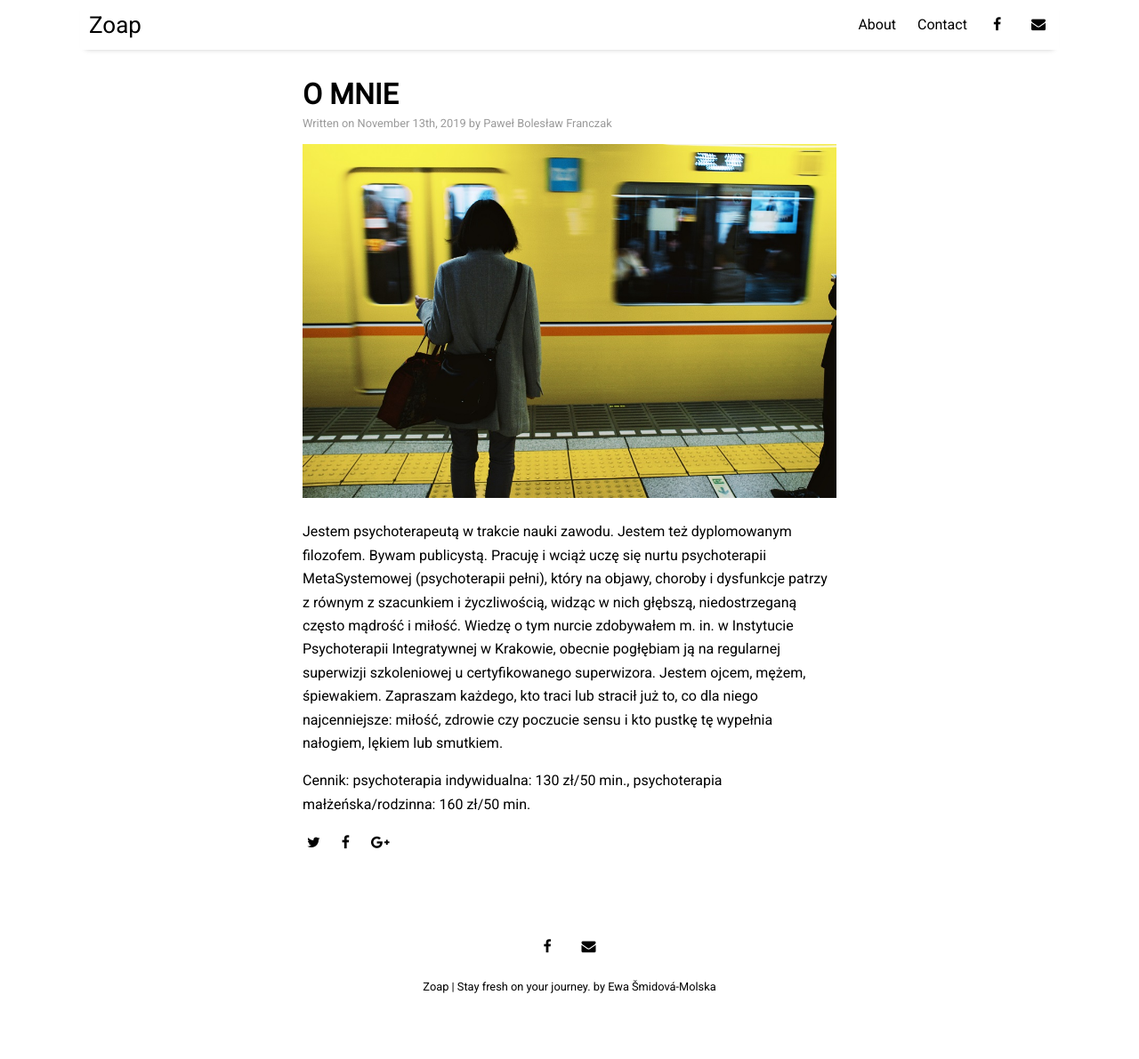
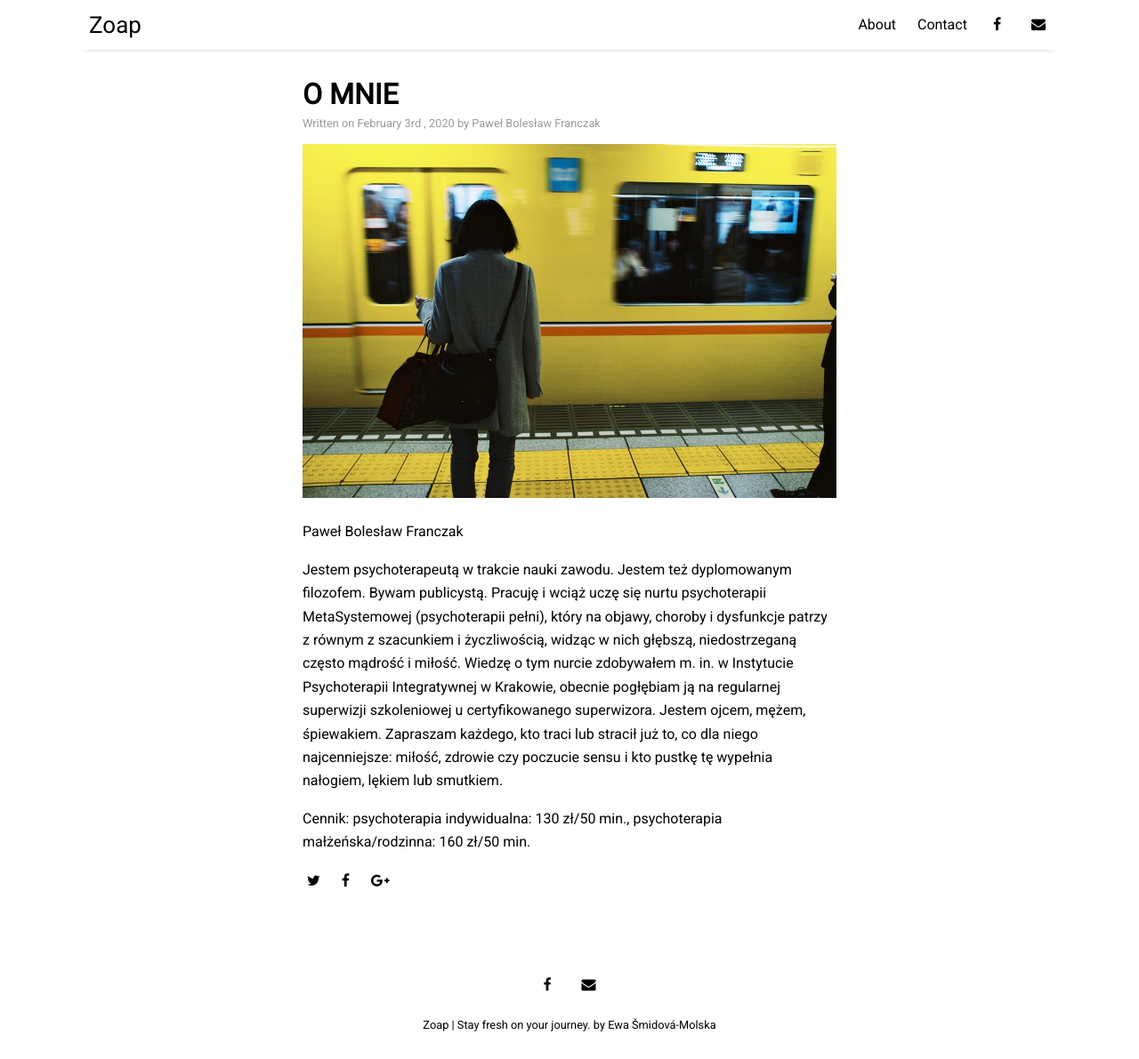
Before and after one commit to kmmolska/kmmolska.github.io, a Jekyll site: the page built from _posts/2020-02-03-o-mnie.md, in a window 1280 px wide and 1191 px high. Shown: the whole window at 89% size. Built offline with Jekyll 4.4.1, drawn with Linux system fonts in a browser that asks for light colours; nearby versions of some CDN libraries.

Commit message:
Update and rename 2019-11-13-the-zoap-story.md to 2020-02-03-o-mnie.md

```diff
--- a/_posts/2019-11-13-the-zoap-story.md
+++ b/_posts/2020-02-03-o-mnie.md
@@ -7,6 +7,8 @@ tags: [bio]
 image: city-1.jpg
 ---
 
+Paweł Bolesław Franczak
+
 Jestem psychoterapeutą w trakcie nauki zawodu. Jestem też dyplomowanym filozofem. Bywam publicystą.
 Pracuję i wciąż uczę się nurtu psychoterapii MetaSystemowej (psychoterapii pełni), który na objawy, choroby i dysfunkcje patrzy z równym z szacunkiem i życzliwością, widząc w nich głębszą, niedostrzeganą często mądrość i miłość.
 Wiedzę o tym nurcie zdobywałem m. in. w Instytucie Psychoterapii Integratywnej w Krakowie, obecnie pogłębiam ją na regularnej superwizji szkoleniowej u certyfikowanego superwizora.
```
